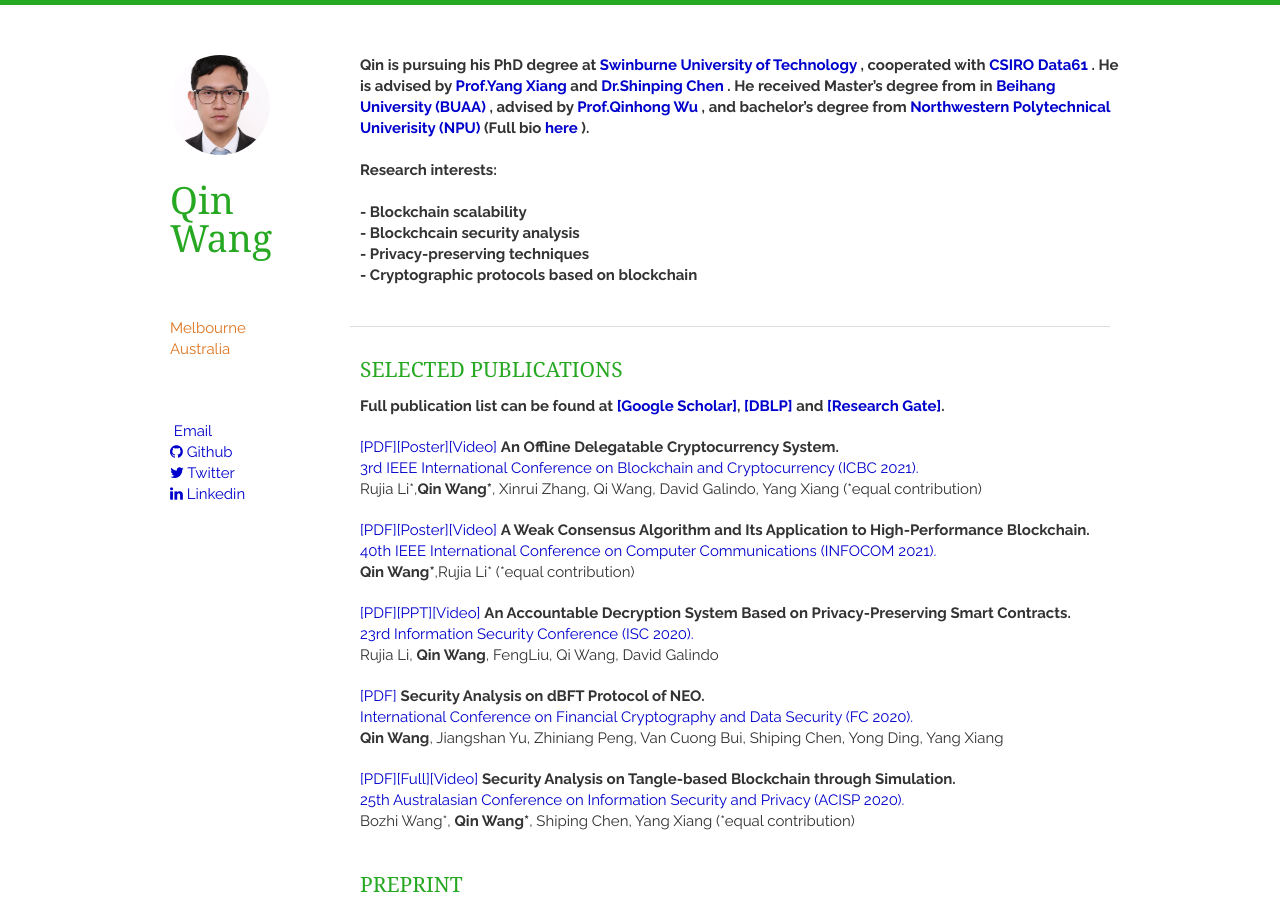
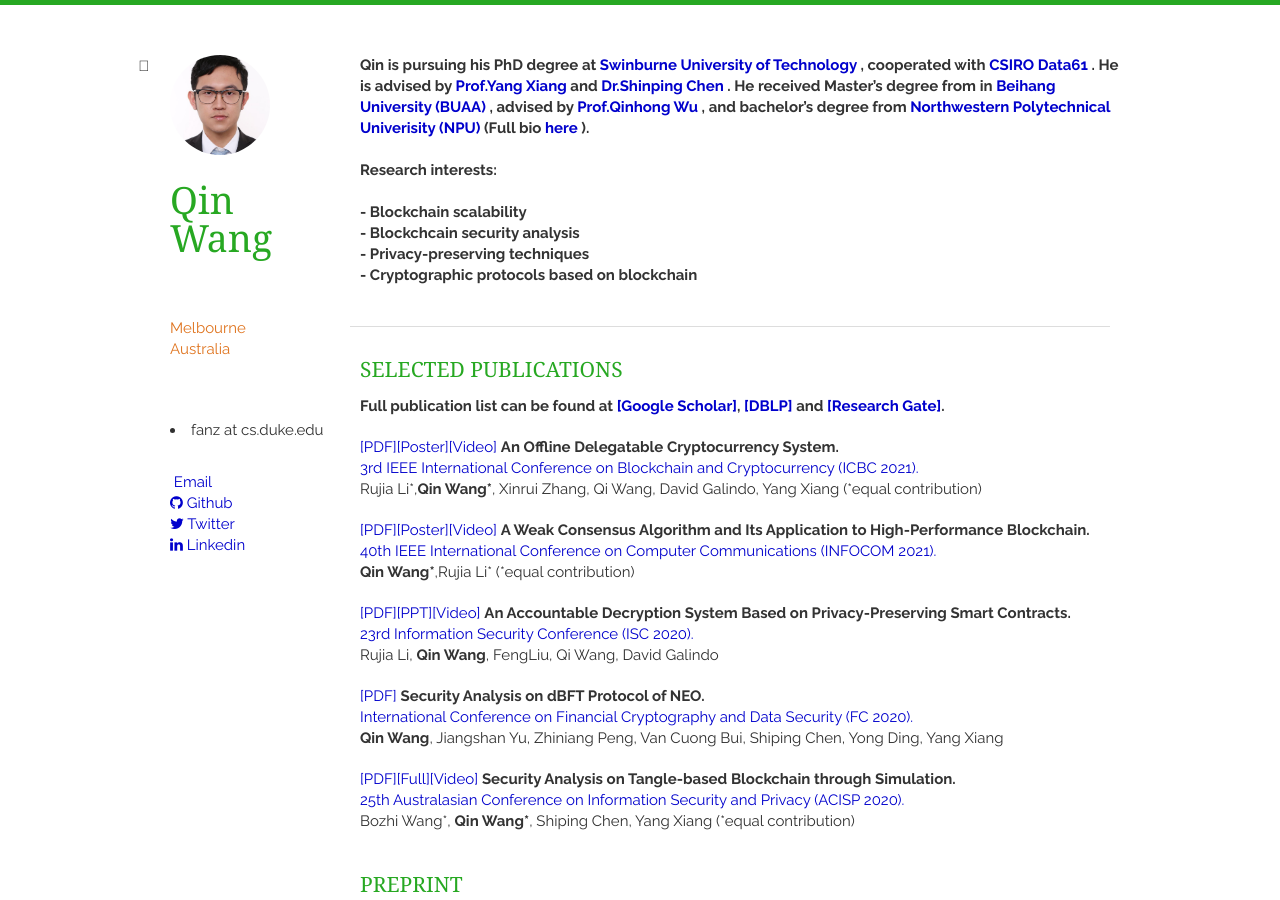
Before and after one commit to AaronWang-git/qinwang-git.github.io, a Jekyll site: the page built from index.html, in a window 1280 px wide and 900 px high. Built offline with Jekyll 4.4.1, drawn with Linux system fonts in a browser that asks for light colours; nearby versions of some CDN libraries; the list of posts is cut into pages by our own code.

Commit message:
Update layout.html

```diff
--- a/_layouts/layout.html
+++ b/_layouts/layout.html
@@ -51,7 +51,8 @@
         </p>
         <p>
             <!--<a href="{{ site.email_full }}">{{ site.email }}</a><br/>-->
-            <a href="{{ site.email_full }}" target="_blank" ><i class="fa fa-Email"></i> Email</a>
+            <li><span class=fa-li><i class="fas fa-envelope"></i></span>fanz at cs.duke.edu</li>
+            <br><a href="{{ site.email_full }}" target="_blank" ><i class="fa fa-Email"></i> Email</a>
             <br><a href="https://github.com/{{ site.github }}" target="_blank" ><i class="fa fa-github"></i> Github</a>
             <br><a href="https://twitter.com/{{ site.twitter }}" target="_blank" ><i class="fa fa-twitter"></i> Twitter</a>
             <br><a href="https://linkedin.com/in/{{ site.linkedin }}" target="_blank" ><i class="fa fa-linkedin"></i> Linkedin</a>
```
